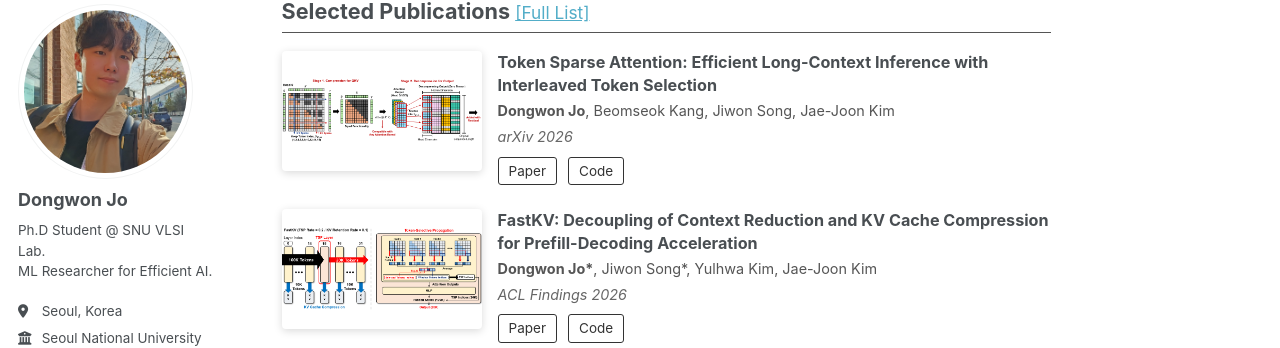
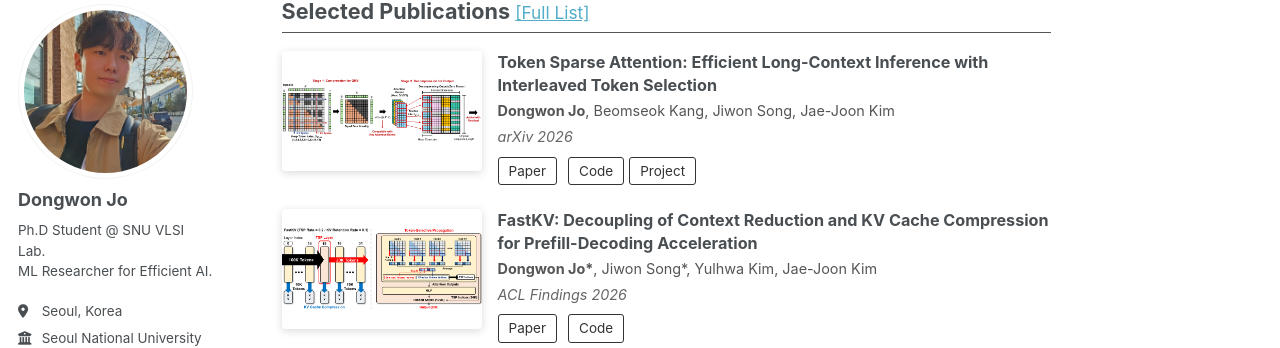
Before and after one commit to dongwonjo/dongwonjo.github.io, a Jekyll site: the page built from _pages/about.md, in a window 1280 px wide and 900 px high, scrolled down 760 px. Shown: the part 97-445 px from the top of the window. Built offline with Jekyll 4.4.1, drawn with Linux system fonts in a browser that asks for light colours; some web fonts are replaced; a script bundle is joined from its source files by our own code; library files that are not in the unit come from our copies.

Commit message:
Update about.md

```diff
--- a/_pages/about.md
+++ b/_pages/about.md
@@ -56,6 +56,7 @@ Currently, my research primarily targets <strong>generative models</strong>, inc
       <p class="research-venue" style="font-size:0.8em; margin:0 0 8px 0;"><em>arXiv 2026</em></p>
       <a href="https://arxiv.org/abs/2602.03216" style="display:inline-block; font-size:0.75em; padding:3px 10px; border:1px solid #333; border-radius:3px; color:#333; text-decoration:none; margin-right:6px; background:#fff;">Paper</a>
       <a href="https://github.com/dongwonjo/Token-Sparse-Attention" style="display:inline-block; font-size:0.75em; padding:3px 10px; border:1px solid #333; border-radius:3px; color:#333; text-decoration:none; background:#fff;">Code</a>
+      <a href="/portfolio/token_sparse_attention/" style="display:inline-block; font-size:0.75em; padding:3px 10px; border:1px solid #333; border-radius:3px; color:#333; text-decoration:none; background:#fff;">Project</a>
     </div>
   </div>
 
```
